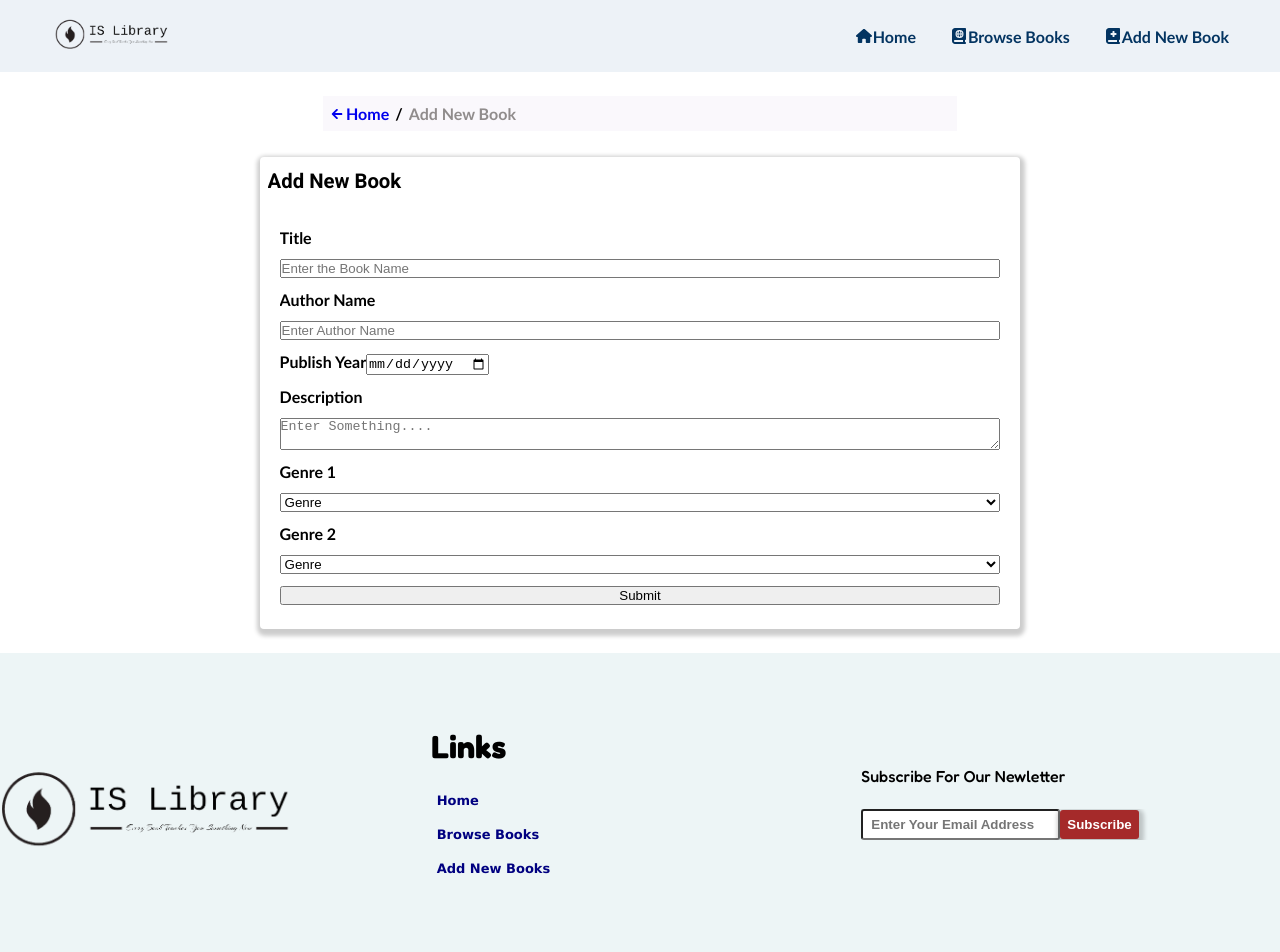
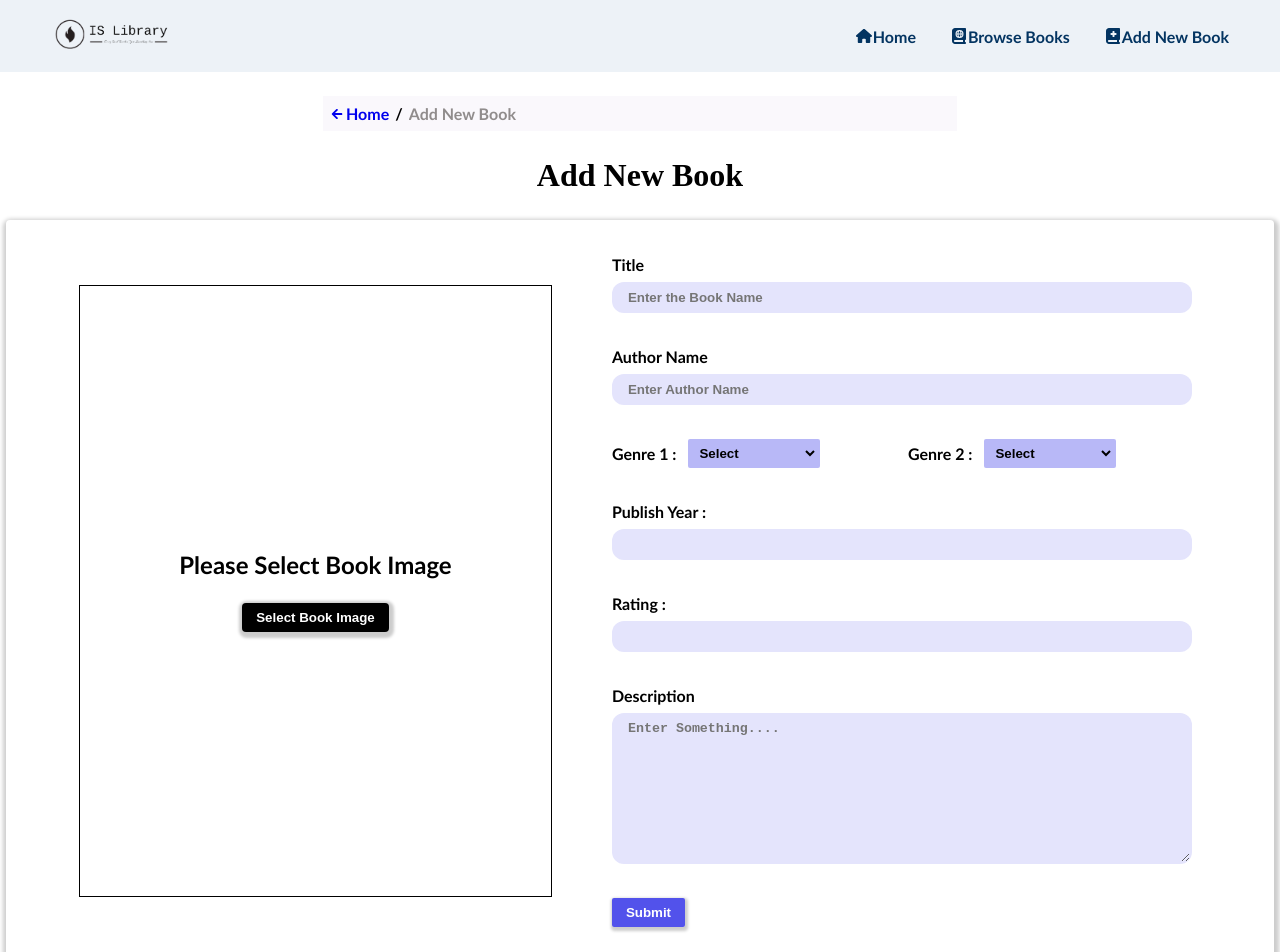
Before and after one commit to 11804800/books-library-frontend, a React (Vite) app: page /add-new-book in a window 1280 px wide. Shown: the top 952 px of the page. Built offline with nearby package versions, Linux system fonts and the light colour scheme.

Commit message:
Add New Book Component

```diff
--- a/src/App.css
+++ b/src/App.css
@@ -177,20 +177,25 @@
 /* footer input */
 .footer-input {
   outline: none;
-  padding: 6px 8px;
-  /* background:rgb(168, 198, 255); */
+  padding: 6px 12px;
+  border:1px solid rgba(36, 36, 230, 0.32);
   font-weight: 600;
-  border-radius: 3px;
+  border-radius: 18px;
+}
+
+.footer-input:focus
+{
+  border:1px solid brown;
 }
 
 /* footer form btn */
 .footer-form-btn {
-  padding: 7px;
+  padding: 7px 14px;
   font-weight: 600;
   background: brown;
   color: white;
-  border-radius: 3px;
-  box-shadow: 1px 3px 4px 4px rgba(0, 0, 0, 0.2);
+  border-radius: 18px;
+  box-shadow: 1px 2px 2px 3px rgba(0, 0, 0, 0.2);
   border: none;
   outline: none;
 }
@@ -749,30 +754,179 @@
 /* ============================Add New Book Component ==============================*/
 .add-new-book-form-container {
   display: flex;
-  flex-direction: column;
   gap: 23px;
-  width: 60%;
+  width: 100%;
   padding: 12px 8px;
   box-shadow: 1px 3px 4px 4px rgba(0, 0, 0, 0.2);
   border-radius: 4px;
+  justify-content: center;
+  align-items: center;
 }
+
+.b
 
 .add-new-book-form-container h1 {
   font-size: 1.27rem;
   font-family: Roboto;
   font-weight: 600;
+  padding: 14px;
+}
+
+.form-book-image
+{
+  width:40%;
+  padding: 14px;
+  display: flex;
+  justify-content: center;
+  align-items: center;
+  height: 80dvh;
+}
+
+.book-img-input-con
+{
+  display: flex;
+  height: 100%;
+  width:100%;
+  flex-direction: column;
+  gap:24px;
+  font-family: 'Gill Sans', 'Gill Sans MT', Calibri, 'Trebuchet MS', sans-serif;
+  justify-content: center;
+  align-items: center;
+  border:1px solid black;
+  padding: 24px;
+}
+
+.input-image-btn
+{
+  padding: 5px 12px;
+  border:none;
+  box-shadow: 1px 2px 3px 4px rgba(0, 0, 0, 0.2);
+  font-weight: 600;
+  border-radius: 4px;
+  color:white;
+  background: #000;
+  width: fit-content;
+  border:2px solid transparent;
+}
+
+
+.input-image-btn:hover
+{
+  background: #393737;
+  color: rgb(255, 248, 248);
+  box-shadow: 1px 1px 2px 2px rgba(0, 0, 0, 0.2);
+}
+
+.input-image-btn:active
+{
+  color:black;
+  background: white;
+  border-color: black;
+}
+
+.form-book-image img
+{
+  width:100%;
+  height: 100%;
+  object-fit: contain;
+  border-radius: 4px;
+  padding: 6px;
 }
 
 .add-new-book-form {
   display: flex;
   flex-direction: column;
-  gap: 12px;
-  padding: 12px;
+  gap: 34px;
+  padding: 23px;
   font-family: "Gill Sans", "Gill Sans MT", Calibri, "Trebuchet MS", sans-serif;
+  font-weight: 600;
+  width: 50%;
+}
+
+.input
+{
+  padding: 6px 14px;
+  border: none;
+  background: rgba(36, 36, 230, 0.12);
+  border-radius: 12px;
+  outline: none;
+  border:2px solid transparent;
   font-weight: 600;
 }
 
-/* Error Page */
+.input:focus
+{
+  border-color:rgba(36, 36, 230, 0.69);
+}
+
+.flex-col
+{
+  display: flex;
+  flex-direction: column;
+  gap:8px;
+}
+
+.flex-row
+{
+  display: flex;
+  gap:24px;
+  align-items: center;
+  justify-content: space-between;
+}
+
+.genre-select-con,.genre-select
+{
+  display: flex;
+  gap:12px;
+  align-items: center;
+  width: 100%;
+}
+
+.select{
+  width:80%;
+  font-weight: 600;
+  padding: 4px 5px;
+  width: fit-content;
+  border: none;
+  background: rgba(36, 36, 230, 0.32);
+  border-radius: 2px;
+  outline: none;
+  border:2px solid transparent;
+}
+
+.select:focus
+{
+  border-color:rgba(36, 36, 230, 0.69);
+}
+
+.submit-btn
+{
+  padding: 5px 12px;
+  font-weight: 600;
+  width: fit-content;
+  border: none;
+  background: rgba(36, 36, 230, 0.79);
+  color:white;
+  box-shadow: 1px 2px 3px 2px rgba(0, 0, 0, 0.2);
+  outline: none;
+  border-radius:2px;
+  border: 2px solid transparent;
+}
+
+.submit-btn:hover
+{
+  background: rgba(36, 36, 230, 0.69);
+  box-shadow: 1px 1px 2px 2px rgba(0, 0, 0, 0.2);
+}
+
+.submit-btn:active
+{
+  color: rgba(36, 36, 230, 0.79);
+  background: white;
+  border-color: rgba(36, 36, 230, 0.79);
+}
+
+/*=============================================Error Page ==================================*/
 
 .error-container {
   display: flex;
@@ -825,8 +979,28 @@
 .sub-container p {
   color: rgba(0, 0, 0, 0.4);
 }
+
+.required
+{
+  color:brown;
+  font-weight: 600;
+  font-size: .8rem;
+}
+
 /*========================================================= Meadia Query================================== */
 
+
+/* for 1200px */
+@media (max-width:1200px) {
+  .genre-select-con
+  {
+    flex-direction: column;
+  }
+
+}
+
+
+/* //for max-width 768px */
 @media (max-width: 768px) {
   .search-input {
     width: 300px;
@@ -884,7 +1058,7 @@
   }
 
   .add-new-book-form-container {
-    width: 100%;
+    flex-direction: column;
   }
 
   .add-new-book-form {
@@ -907,4 +1081,17 @@
     width: 100%;
     height: 100%;
   }
+
+  .genre-select-con
+  {
+    flex-direction: column;
+    justify-content: start;
+    align-items: flex-start;
+  }
+
+  .book-img-input-con,.form-book-image
+  {
+    width: 100%;
+    border: none;
+  }
 }
--- a/src/Components/AddNewBook.jsx
+++ b/src/Components/AddNewBook.jsx
@@ -1,7 +1,64 @@
+import { useRef, useState } from "react";
 import { FaArrowLeft } from "react-icons/fa";
-import { Link } from "react-router-dom";
+import { useDispatch, useSelector } from "react-redux";
+import { Link, useNavigate } from "react-router-dom";
+import { Genre } from "../utils/DummyBooks";
+import { AddBook, SetImage } from "../store/Book";
 
 function AddNewBook() {
+  const dispatch = useDispatch();
+  const fileInput = useRef();
+  const route = useNavigate();
+  const [BookDetail, setBookDetail] = useState({
+    title: "",
+    author: "",
+    description: "",
+    genre1: "",
+    genre2: "",
+    year: 0,
+    rating: 0,
+  });
+
+  function OnValueChange(e) {
+    setBookDetail((prev) => ({
+      ...prev,
+      [e.target.name]: e.target.value,
+    }));
+  }
+
+  const image = useSelector((state) => {
+    return state.books.image;
+  });
+
+  function FormSubmit() {
+    if (
+      BookDetail.title &&
+      BookDetail.author &&
+      BookDetail.description &&
+      BookDetail.genre1 &&
+      BookDetail.genre2 &&
+      BookDetail.year &&
+      image &&
+      BookDetail.rating
+    ) {
+      dispatch(
+        AddBook({
+          id: Math.random(),
+          title: BookDetail.title,
+          genre: [BookDetail.genre1, BookDetail.genre2],
+          author: BookDetail.author,
+          year: BookDetail.year,
+          cover_image: URL.createObjectURL(image),
+          description: BookDetail.description,
+          rating: BookDetail.rating,
+        })
+      );
+      route("/books");
+    } else {
+      alert("Please Fill the form correctly");
+    }
+  }
+
   return (
     <div className="container">
       <div className="breadcrumb-container">
@@ -11,28 +68,124 @@ function AddNewBook() {
         </Link>
         /<p>Add New Book</p>
       </div>
+      <h1>Add New Book</h1>
       <div className="add-new-book-form-container">
-        <h1>Add New Book</h1>
+        <div className="form-book-image">
+          {image ? (
+            <img src={URL.createObjectURL(image)} alt="Book-image" />
+          ) : (
+            <div className="book-img-input-con">
+              <h2>Please Select Book Image</h2>
+              <input
+                type="file"
+                accept=".png,.jpeg,.jpg"
+                onChange={(e) => dispatch(SetImage(e.target.files[0]))}
+                ref={fileInput}
+                style={{ display: "none" }}
+              />
+              <button
+                className="input-image-btn"
+                onClick={() => {
+                  fileInput.current.click();
+                }}
+              >
+                Select Book Image
+              </button>
+            </div>
+          )}
+        </div>
         <div className="add-new-book-form">
-          <label>Title</label>
-          <input type="text" placeholder="Enter the Book Name" />
-          <label>Author Name</label>
-          <input type="text" placeholder="Enter Author Name" />
-          <div>
-            <label>Publish Year</label>
-            <input type="date" />
+          <div className="flex-col">
+            <label>Title</label>
+            <input
+              type="text"
+              name="title"
+              placeholder="Enter the Book Name"
+              className="input"
+              required
+              onChange={(e) => OnValueChange(e)}
+            />
           </div>
-          <label>Description</label>
-          <textarea placeholder="Enter Something...." />
-          <label>Genre 1</label>
-          <select>
-            <option>Genre</option>
-          </select>
-          <label>Genre 2</label>
-          <select>
-            <option>Genre</option>
-          </select>
-          <button>Submit</button>
+          <div className="flex-col">
+            <label>Author Name</label>
+            <input
+              type="text"
+              name="author"
+              placeholder="Enter Author Name"
+              className="input"
+              required
+              onChange={(e) => OnValueChange(e)}
+            />
+          </div>
+          <div className="genre-select-con">
+            <div className="genre-select">
+              <label>Genre 1 :</label>
+              <select
+                className="select"
+                required
+                name="genre1"
+                onChange={(e) => OnValueChange(e)}
+              >
+                <option>Select</option>
+                {Genre.filter((item) => item !== BookDetail.genre2).map(
+                  (item) => {
+                    return <option key={item}>{item}</option>;
+                  }
+                )}
+              </select>
+            </div>
+            <div className="genre-select">
+              <label>Genre 2 :</label>
+              <select
+                className="select"
+                required
+                name="genre2"
+                onChange={(e) => OnValueChange(e)}
+              >
+                <option>Select</option>
+                {Genre.filter((item) => item !== BookDetail.genre1).map(
+                  (item) => {
+                    return <option key={item}>{item}</option>;
+                  }
+                )}
+              </select>
+            </div>
+          </div>
+          <div className="flex-col">
+            <label className="year-label">Publish Year : </label>
+            <input
+              type="number"
+              className="input"
+              required
+              name="year"
+              onChange={(e) => OnValueChange(e)}
+            />
+          </div>
+          <div className="flex-col">
+            <label >Rating : </label>
+            <input
+              type="number"
+              className="input"
+              required
+              name="rating"
+              onChange={(e) => OnValueChange(e)}
+            />
+          </div>
+          <div className="flex-col">
+            <label>Description</label>
+            <textarea
+              placeholder="Enter Something...."
+              cols={2}
+              rows={9}
+              className="input"
+              required
+              name="description"
+              onChange={(e) => OnValueChange(e)}
+            />
+          </div>
+          <button className="submit-btn" onClick={FormSubmit}>
+            Submit
+          </button>
         </div>
       </div>
     </div>
--- a/src/Components/BrowseBooks.jsx
+++ b/src/Components/BrowseBooks.jsx
@@ -1,9 +1,8 @@
 import { Link, useNavigate, useSearchParams } from "react-router-dom";
 import { FaArrowLeft } from "react-icons/fa6";
-import { useDispatch, useSelector } from "react-redux";
+import {useSelector } from "react-redux";
 import { FaSearch } from "react-icons/fa";
 import { useState } from "react";
-import { SearchBook } from "../store/Book";
 
 function BrowseBooks() {
   //Search Params for even if the user refreshes the page the data will not be lost and it will stil show the
--- a/src/store/Book.js
+++ b/src/store/Book.js
@@ -3,18 +3,21 @@ import { BOOKS } from "../utils/DummyBooks";
 
 export const initialState = {
   books: BOOKS,
-  searched: BOOKS,
+  image:""
 };
 
 const Book = createSlice({
   name: "Book",
   initialState: initialState,
   reducers: {
-    AddNewBook: (state, action) => {
+    AddBook: (state, action) => {
       state.books.push(action.payload);
     },
+    SetImage:(state,action)=>{
+      state.image=action.payload;
+    }
   },
 });
 
-export const { SearchBook, AddNewBook } = Book.actions;
+export const {  AddBook,SetImage } = Book.actions;
 export default Book.reducer;
--- a/src/utils/DummyBooks.js
+++ b/src/utils/DummyBooks.js
@@ -636,3 +636,22 @@ export const BOOKS = [
     popular:true
   }
 ];
+
+
+export const Genre=[
+  "Comedy",
+  "Romance",
+  "Horror",
+  "Science Fiction",
+  "War",
+  "Classic",
+  "Adventure",
+  "Mystery",
+  "Mythology",
+  "Drama",
+  "Epic",
+  "Poetry",
+  "Gothic",
+  "Children",
+  "Nature"
+]
```
